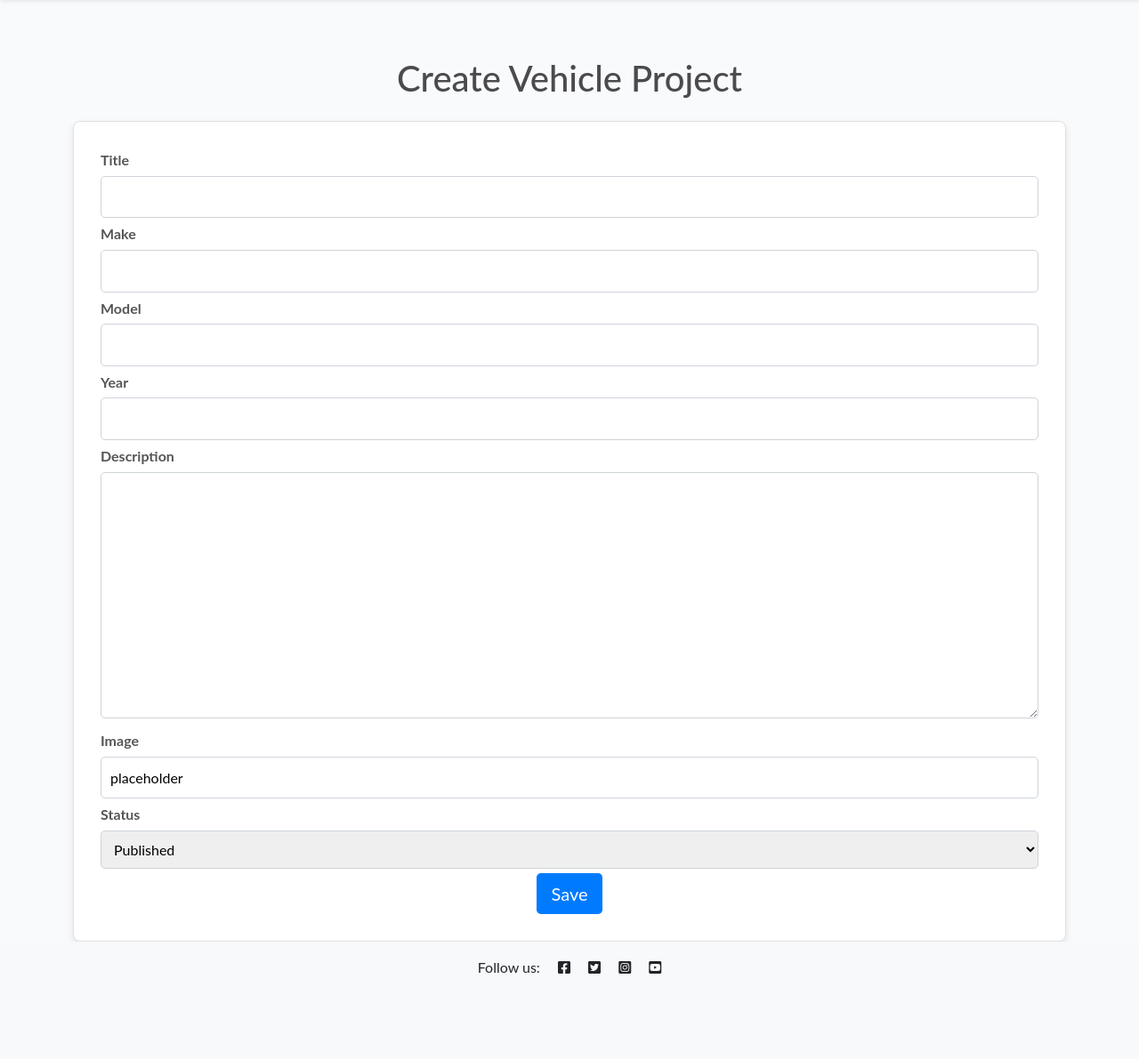
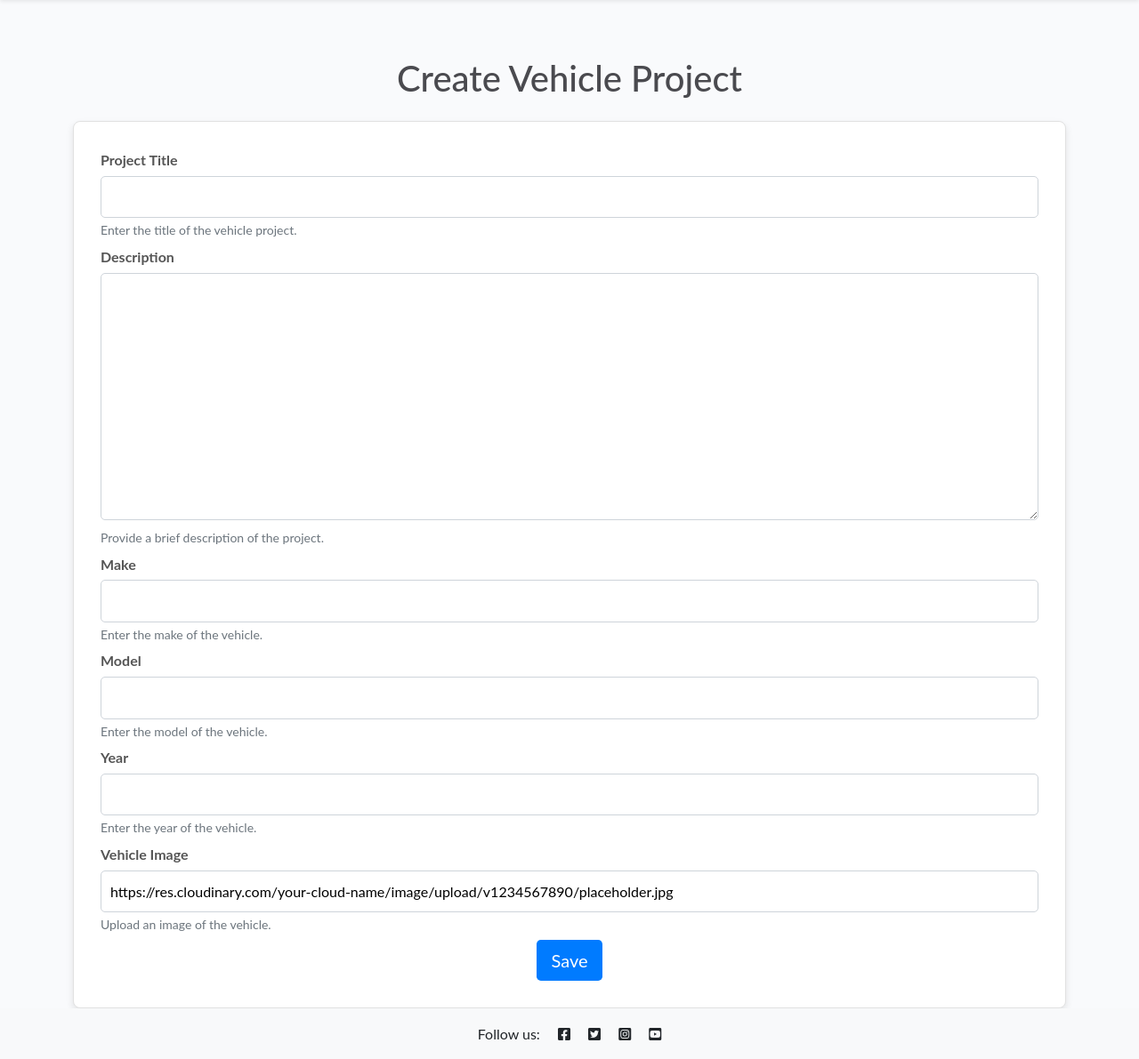
Before and after one commit to rhoshan-d/django-blog, a Django app: page /vehicles-projects/create/ in a window 1280 px wide. Shown: the part 77-1268 px from the top of the page at 89% size. Before the commit the page ends 1172 px from the top, so only its background shows below. Run offline with Django 4.2, Linux system fonts and the light colour scheme.

Commit message:
added a default image if user doesnt provide one.Fixed editing posts.Hide 'published' & 'draft' options.

```diff
--- a/blog/forms.py
+++ b/blog/forms.py
@@ -15,4 +15,4 @@ class CommentForm(forms.ModelForm):
 class VehicleProjectForm(forms.ModelForm):
     class Meta:
         model = VehicleProject
-        fields = ['title', 'slug', 'owner', 'vehicle_image', 'make', 'model', 'year', 'description']
+        fields = ['title', 'make', 'model', 'year', 'description', 'vehicle_image']
--- a/blog/models.py
+++ b/blog/models.py
@@ -47,7 +47,7 @@ class VehicleProject(models.Model):
     owner = models.ForeignKey(
         User, on_delete=models.CASCADE, related_name="vehicle_projects"
     )
-    vehicle_image = CloudinaryField('image', default='placeholder')
+    vehicle_image = CloudinaryField('image', default='https://res.cloudinary.com/your-cloud-name/image/upload/v1234567890/placeholder.jpg')
     make = models.CharField(max_length=100)
     model = models.CharField(max_length=100)
     year = models.IntegerField()  # Year of the vehicle
--- a/blog/templates/blog/project_form.html
+++ b/blog/templates/blog/project_form.html
@@ -11,15 +11,47 @@
             {{ form.non_field_errors }}
         </div>
 
-        {% for field in form %}
-            {% if field.name != 'slug' and field.name != 'owner' %}
-                <div class="form-group">
-                    <label for="{{ field.id_for_label }}">{{ field.label }}</label>
-                    {{ field }}
-                    <div class="text-danger">{{ field.errors }}</div>
-                </div>
-            {% endif %}
-        {% endfor %}
+        <div class="form-group">
+            <label for="{{ form.title.id_for_label }}">Project Title</label>
+            {{ form.title }}
+            <small class="form-text text-muted">Enter the title of the vehicle project.</small>
+            <div class="text-danger">{{ form.title.errors }}</div>
+        </div>
+
+        <div class="form-group">
+            <label for="{{ form.description.id_for_label }}">Description</label>
+            {{ form.description }}
+            <small class="form-text text-muted">Provide a brief description of the project.</small>
+            <div class="text-danger">{{ form.description.errors }}</div>
+        </div>
+
+        <div class="form-group">
+            <label for="{{ form.make.id_for_label }}">Make</label>
+            {{ form.make }}
+            <small class="form-text text-muted">Enter the make of the vehicle.</small>
+            <div class="text-danger">{{ form.make.errors }}</div>
+        </div>
+
+        <div class="form-group">
+            <label for="{{ form.model.id_for_label }}">Model</label>
+            {{ form.model }}
+            <small class="form-text text-muted">Enter the model of the vehicle.</small>
+            <div class="text-danger">{{ form.model.errors }}</div>
+        </div>
+
+        <div class="form-group">
+            <label for="{{ form.year.id_for_label }}">Year</label>
+            {{ form.year }}
+            <small class="form-text text-muted">Enter the year of the vehicle.</small>
+            <div class="text-danger">{{ form.year.errors }}</div>
+        </div>
+
+        <div class="form-group">
+            <label for="{{ form.vehicle_image.id_for_label }}">Vehicle Image</label>
+            {{ form.vehicle_image }}
+            <small class="form-text text-muted">Upload an image of the vehicle.</small>
+            <div class="text-danger">{{ form.vehicle_image.errors }}</div>
+        </div>
 
         <div class="text-center">
             <button type="submit" class="btn btn-primary btn-lg">Save</button>
--- a/blog/urls.py
+++ b/blog/urls.py
@@ -3,7 +3,7 @@ from django.urls import path
 
 urlpatterns = [
     path('vehicles-projects/', views.VehicleProjectList.as_view(), name='project_list'),
-    path('vehicles-projects/create/', views.VehicleProjectCreate.as_view(), name='project_create'),
+    path('vehicles-projects/create/', views.create_vehicle_project, name='project_create'),
     path('vehicles-projects/<slug:slug>/', views.vehicle_project_detail, name='project_detail'),
     path('vehicles-projects/<slug:slug>/edit/', views.edit_vehicle_project, name='edit_vehicle_project'),
     path('vehicles-projects/<slug:slug>/delete/', views.VehicleProjectDelete.as_view(), name='project_delete'),
--- a/blog/views.py
+++ b/blog/views.py
@@ -72,26 +72,21 @@ def vehicle_project_detail(request, slug):
     project = get_object_or_404(VehicleProject, slug=slug)
     return render(request, 'blog/project_detail.html', {'project': project})
 
-class VehicleProjectCreate(CreateView):
-    model = VehicleProject
-    fields = ['title', 'make', 'model', 'year', 'description', 'vehicle_image', 'status']
-    template_name = 'blog/project_form.html'
-    success_url = reverse_lazy('project_list')
-
-    def form_valid(self, form):
-        form.instance.owner = self.request.user
-
-        title = form.cleaned_data.get('title')
-        form.instance.slug = slugify(title)
-        form.instance.status = 1
-
-        return super().form_valid(form)
-
-class VehicleProjectUpdate(UpdateView):
-    model = VehicleProject
-    fields = ['title', 'slug', 'owner', 'make', 'model', 'year', 'description', 'vehicle_image', 'status']
-    template_name = 'blog/project_form.html'
-    success_url = reverse_lazy('project_list')
+def create_vehicle_project(request):
+    if request.method == 'POST':
+        form = VehicleProjectForm(request.POST, request.FILES)
+        if form.is_valid():
+            vehicle_project = form.save(commit=False)
+            vehicle_project.owner = request.user
+            vehicle_project.slug = slugify(vehicle_project.title)
+            vehicle_project.status = 1
+            vehicle_project.save()
+            return redirect('project_detail', slug=vehicle_project.slug)
+        else:
+            print(form.errors)  # PRINT FORM ERRORS TO THE CONSOLE FOR DEBUGGING
+    else:
+        form = VehicleProjectForm()
+    return render(request, 'blog/project_form.html', {'form': form})
 
 class VehicleProjectDelete(DeleteView):
     model = VehicleProject
```
Also changed, not shown: blog/migrations/0005_alter_vehicleproject_vehicle_image.py (added), blog/migrations/0006_alter_vehicleproject_vehicle_image.py (added), blog/migrations/0007_alter_vehicleproject_vehicle_image.py (added).
